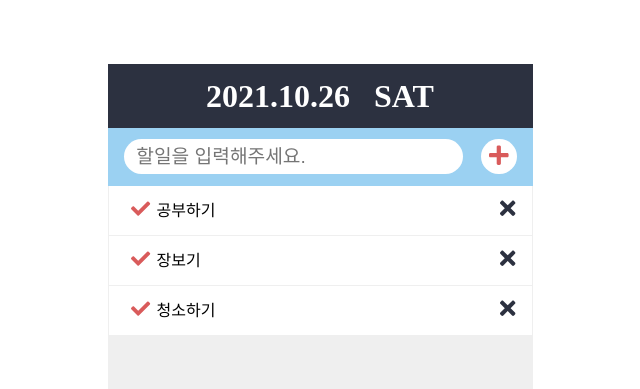
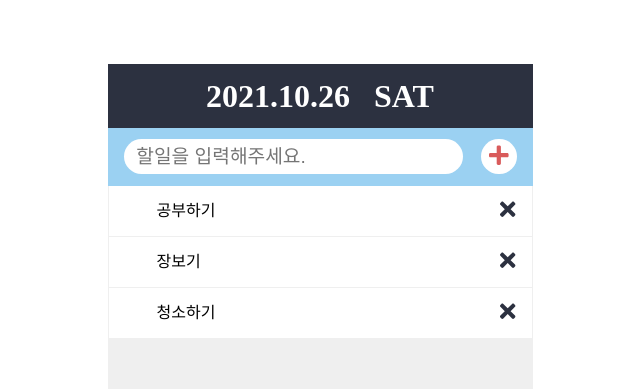
Before and after one commit to NamgyungKim/Todo-list-2021, a React (Create React App) app: page / in a window 1280 px wide. Shown: the top 389 px of the page, without its empty margins (320-960 px from the left). Built offline with nearby package versions, Linux system fonts and the light colour scheme.

Commit message:
list 클릭시 클릭항목 체크

```diff
--- a/src/app.css
+++ b/src/app.css
@@ -8,7 +8,7 @@ header { width: 100%; height: 4rem; text-align: center; background-color: #2C314
 
 /* list */
 .con {height: auto; border-left: 1px solid #EFEFEF; border-right: 1px solid #EFEFEF; background-color: white; line-height: 3rem;}
-.list { padding-left: 1rem; border-bottom: 1px solid #EFEFEF; cursor: pointer; transition: .5s;}
+.list { padding-left: 1rem; border-bottom: 1px solid #EFEFEF; line-height: 50px; cursor: pointer; transition: .5s;}
 .list:hover {color: #808080;}
-.list .check{ display: inline-block; width: 2rem; text-align: center; color: #D95B5B; font-size: 1.2rem;}
+.list .check{ display: inline-block; width: 2rem; text-align: center; color: #D95B5B; font-size: 1rem;}
 .list .delete { float: right; width: 2rem; margin-right: .5rem; color: #2C3140; text-align: center; font-size: 1.4rem;}
--- a/src/app.jsx
+++ b/src/app.jsx
@@ -5,13 +5,17 @@ import Input from './components/input';
 import List from './components/list';
 
 const App = () => {
-  const [list,setList] = useState(['공부하기','장보기','청소하기'])
+  const [list,setList] = useState([
+    {name:'공부하기', check: false},
+    {name:'장보기',check: false},
+    {name:'청소하기',check: false}
+  ])
 
   return (
     <div className="wrap">
       <Header />
       <Input list={list} setList={setList} />
-      <List list={list} />
+      <List list={list} setList={setList}/>
     </div>
   );
 }
--- a/src/components/input.jsx
+++ b/src/components/input.jsx
@@ -5,13 +5,13 @@ const Input = (props) => {
   const list = props.list
 
   const add_list = () => {
-    props.setList(list.concat(input_vlue.current.value))
+    props.setList(list.concat({name:input_vlue.current.value, check:false}))
+    input_vlue.current.value = ''
   }
 
   const onKeyPress = (e) => {
     if(e.key === 'Enter'){
       add_list()
-      input_vlue.current.value = ''
     }
   }
 
--- a/src/components/list.jsx
+++ b/src/components/list.jsx
@@ -2,15 +2,32 @@ import React from 'react';
 
 const List = (props) => {
   const list = props.list
+
+
+  const check = (index) => {
+    let newArr = [...list]
+    if(newArr[index].check === false){
+      newArr[index].check = true
+    }else{
+      newArr[index].check = false
+    }
+    props.setList(newArr)
+  }
+
   return (
     <ul className="con" key='1'>
       {
         list.map((todo,index)=>(
-          <li className="list" key={index}>
+          <li
+            onClick={(()=>check(index))}
+            style={todo.check ? {textDecoration:'line-through', color:'#ddd'}:{} }
+            className="list"
+            key={index}
+          >
             <span className="check">
-              <i className="fas fa-check"></i>
+              { todo.check && <span><i className="fas fa-check"></i></span> }
             </span>
-            { todo }
+            { todo.name }
             <span className="delete">
               <i className="fas fa-times"></i>
             </span>
```
